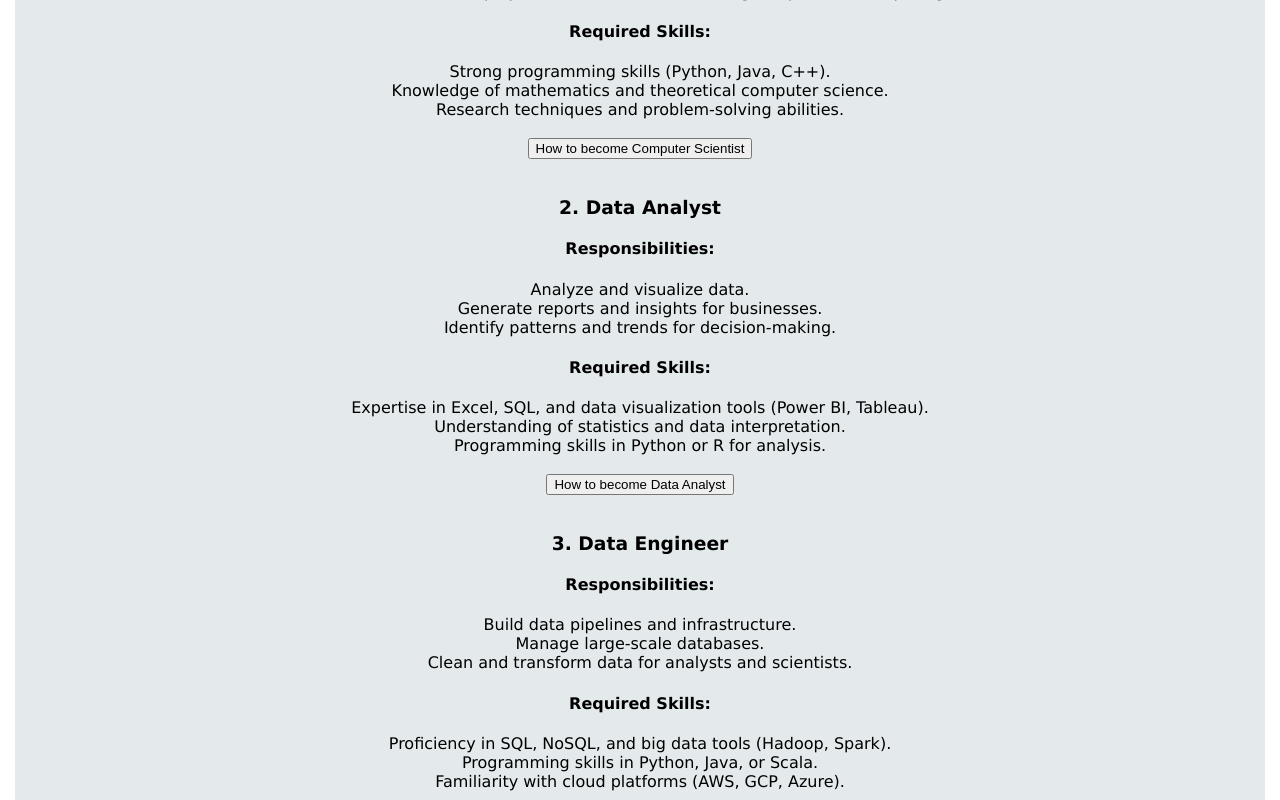
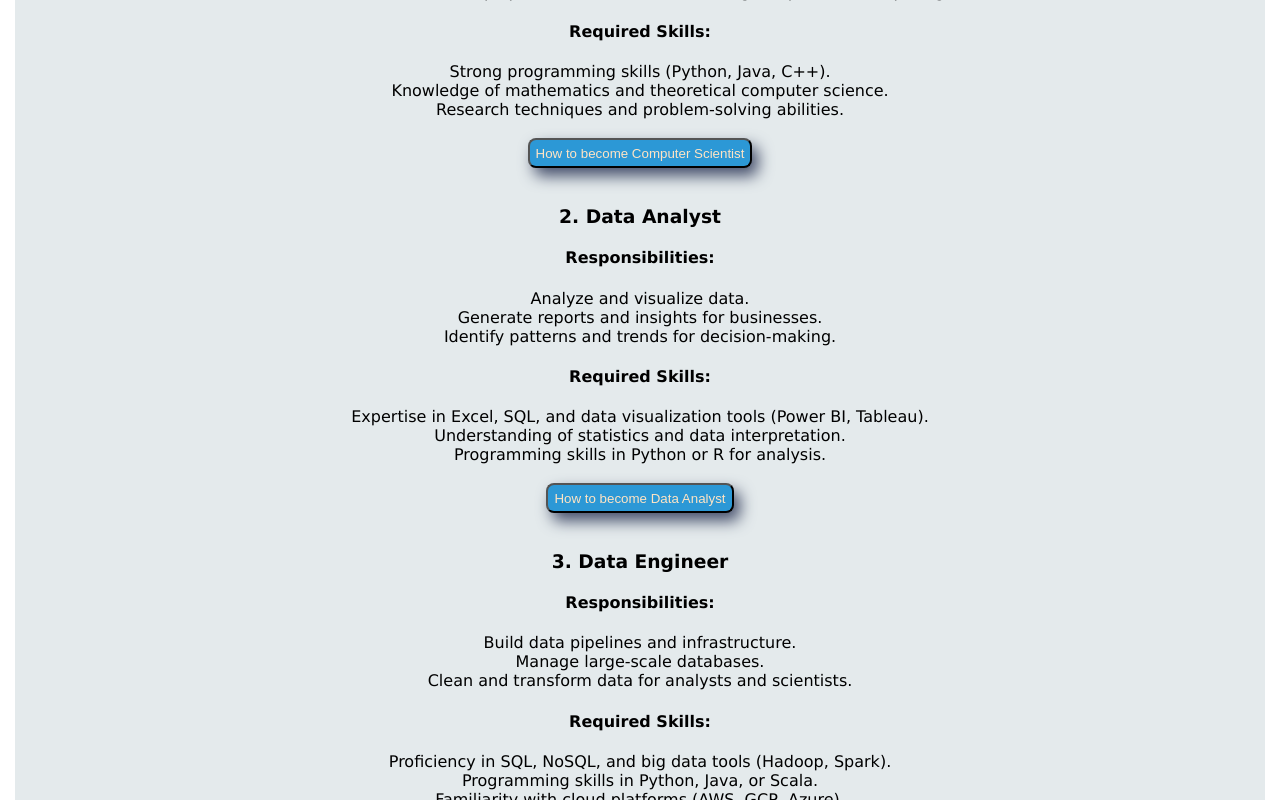
Before and after one commit to abhisingh36/Umarav, a plain HTML site: page index.html in a window 1280 px wide. Shown: the part 940-1740 px from the top of the page. Drawn offline with Linux system fonts and the light colour scheme.

Commit message:
added commit

```diff
--- a/styles.css
+++ b/styles.css
@@ -75,3 +75,11 @@ footer {
   margin-bottom: 15px;
   margin-top: 15px;
 }
+button{
+  color: bisque;
+  background-color:rgb(44, 152, 214);
+  box-sizing: border-box;
+  box-shadow: 6px 8px 15px rgb(70, 80, 108);
+  border-radius: 8px;
+  height: 30px;
+}
```
